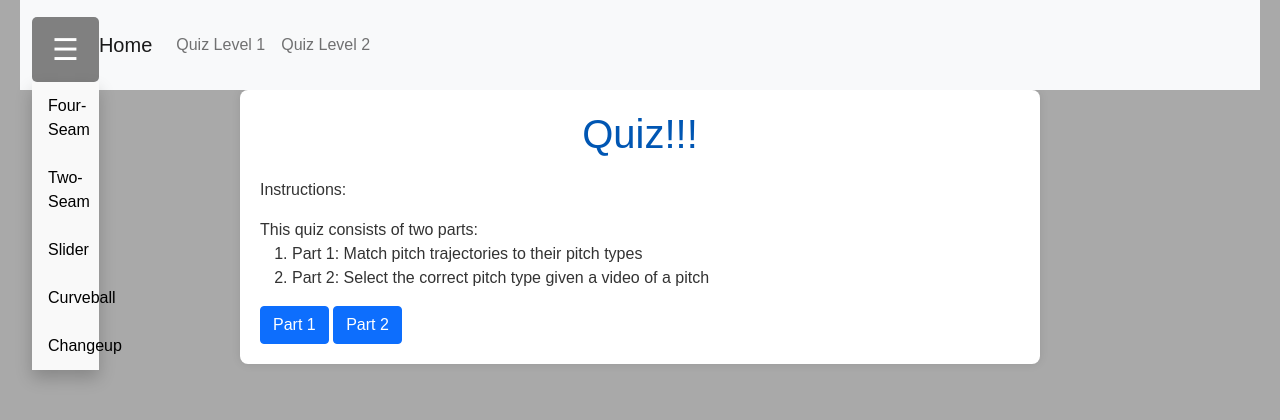
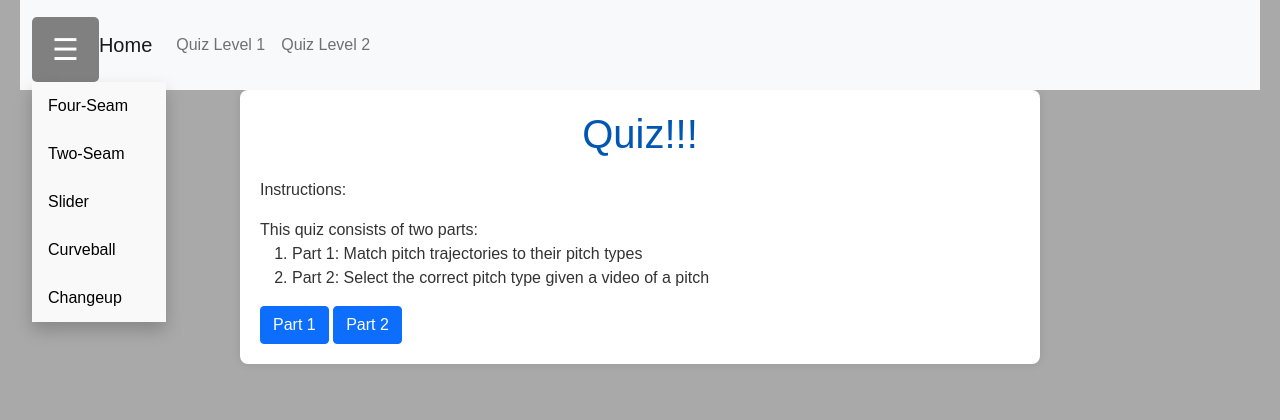
Before and after one commit to cjd2186/CRUD-Baseball_TechEd-Website, a Flask app: page /quiz in a window 1280 px wide. Shown: the part 21-441 px from the top of the page. Run offline with Flask 3, Linux system fonts and the light colour scheme; some libraries are stand-ins or nearby versions.

Commit message:
Added styling for menu

```diff
--- a/static/css/main.css
+++ b/static/css/main.css
@@ -89,7 +89,7 @@ li {
     position: absolute;
     background-color: #f9f9f9;
     box-shadow: 0 8px 16px 0 rgba(0,0,0,0.2);
-    width: 100%;
+    width: 200%;
     z-index: 1;
 }
 
```
